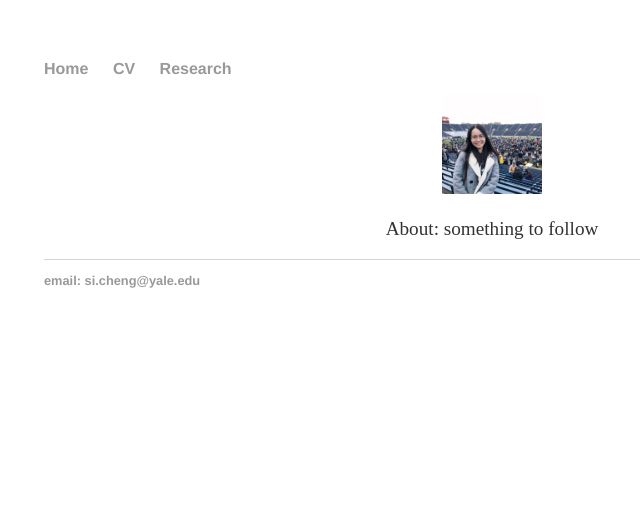
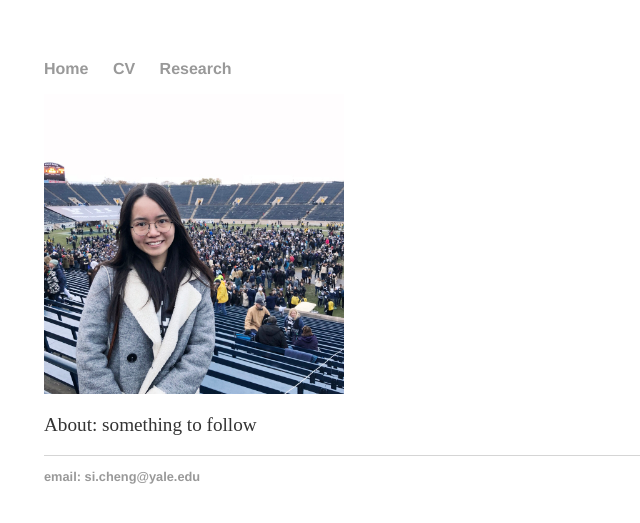
Before and after one commit to chengs94/chengs94.github.io, a Jekyll site: the page built from index.html, in a window 1280 px wide. Shown: the top 523 px of the page, without its empty margins (148-788 px from the left). Built offline with Jekyll 4.4.1, drawn with Linux system fonts in a browser that asks for light colours.

Commit message:
Update index.html

```diff
--- a/index.html
+++ b/index.html
@@ -2,7 +2,7 @@
 layout: default
 title: Si Cheng's Homepage
 ---
-<div class="blurb" align="center">
-	<img src="profile_photo.jpg" alt="hi" width="100" height="100" class="inline"/>
+<div class="blurb">
+	<img src="profile_photo.jpg" alt="hi" width="300" height="300" class="inline"/ align="center">
 	<p>About: something to follow</a></p>
 </div><!-- /.blurb -->
```
